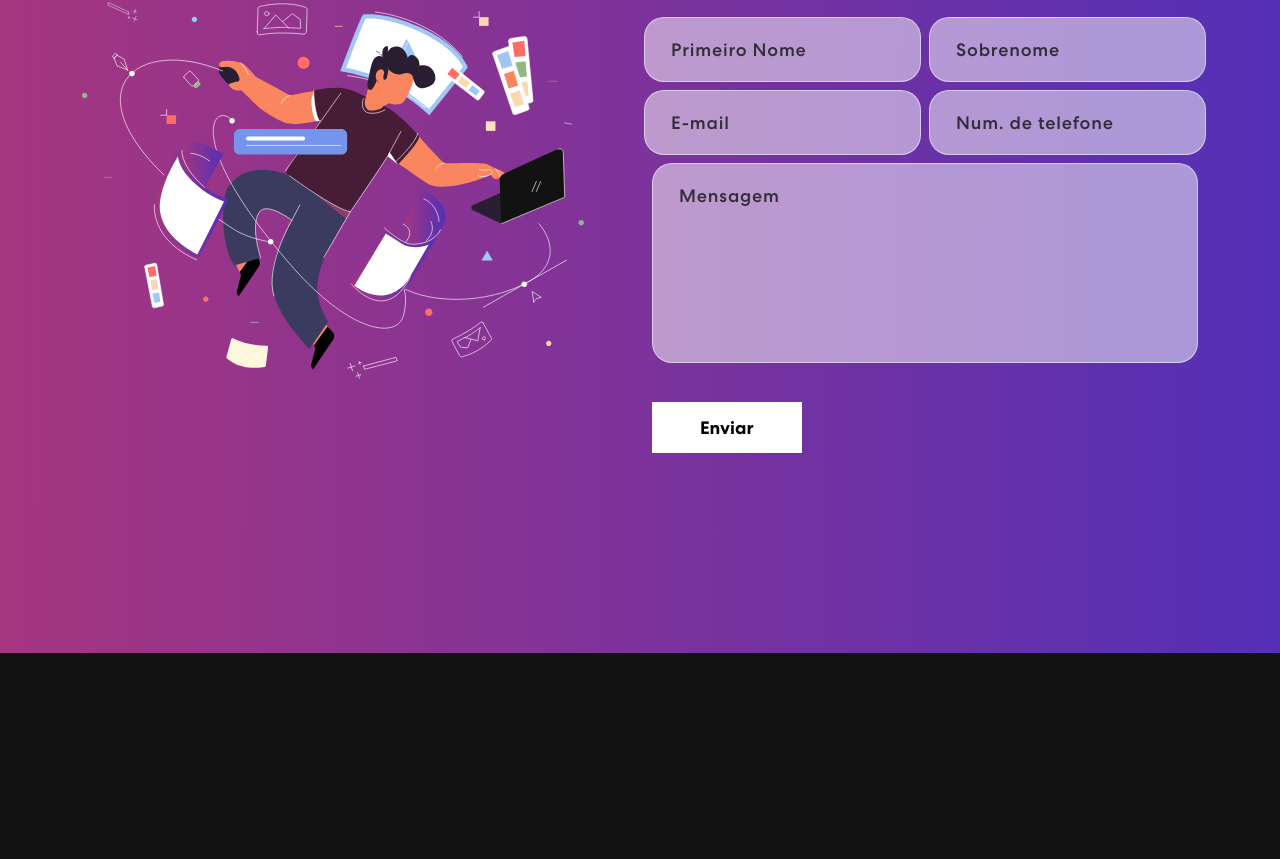
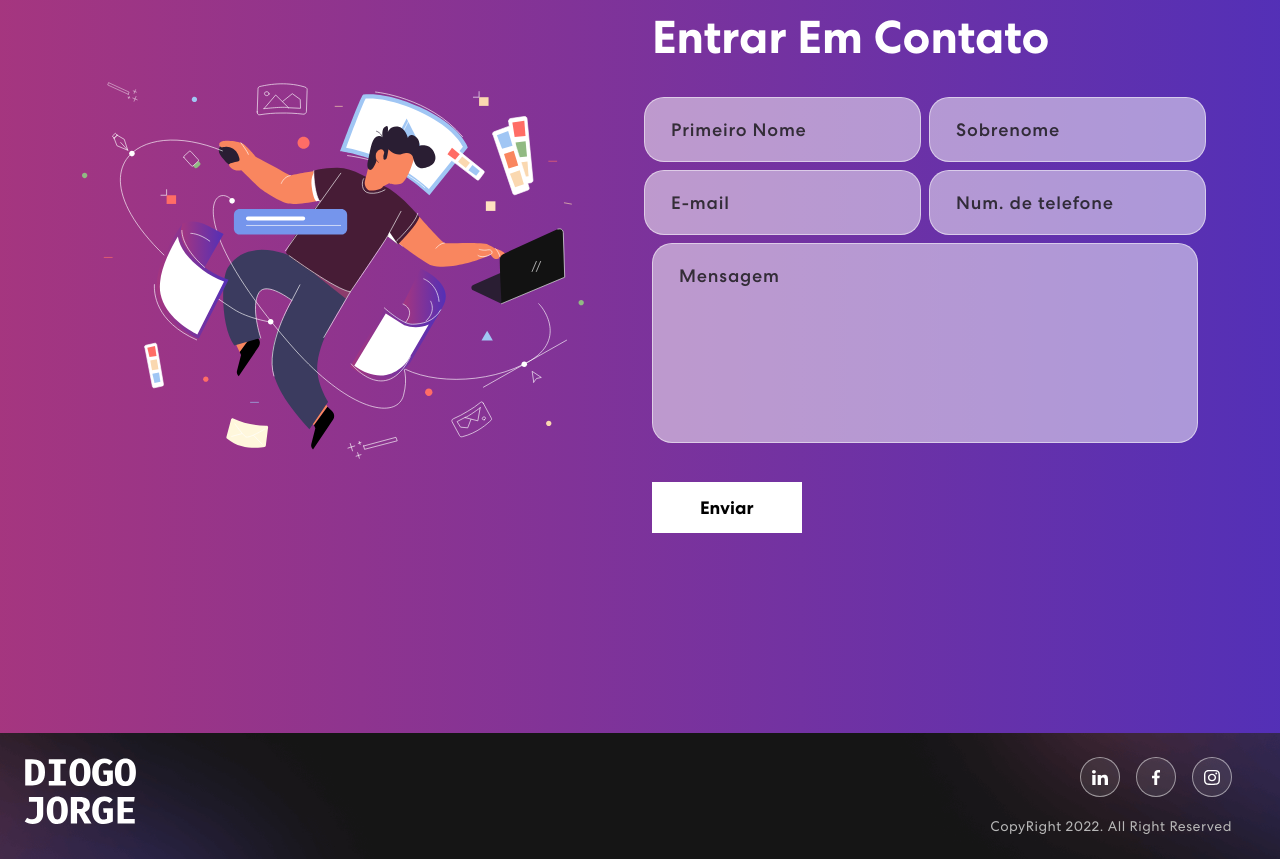
Before and after one commit to DiogoJorge1401/MyNewPortfolio, a React (Vite) app: page / in a window 1280 px wide. Shown: the part 2260-3119 px from the top of the page. Before the commit the page ends 2913 px from the top, so only its background shows below. Built offline with nearby package versions, Linux system fonts and the light colour scheme.

Commit message:
feat: add Footer component

```diff
--- a/src/App.tsx
+++ b/src/App.tsx
@@ -1,6 +1,7 @@
 import "./App.scss";
 import { Banner } from "./components/Banner";
 import { Contact } from './components/Contact';
+import { Footer } from './components/Footer';
 import { NavBar } from "./components/Navbar";
 import { Projects } from "./components/Projects";
 import { Skills } from "./components/Skills";
@@ -13,6 +14,7 @@ export const App = () => {
       <Skills />
       <Projects />
       <Contact />
+      <Footer />
     </>
   );
 };
--- a/src/components/Contact/index.scss
+++ b/src/components/Contact/index.scss
@@ -82,7 +82,11 @@
     }
 
     p {
+      padding: 0.5rem 1rem;
       font-size: 1rem;
+      text-align: center;
+      background: rgba(18, 18, 18, 0.5);
+      border-radius: 1rem;
 
       &.success {
         color: green;
--- a/src/components/Contact/index.tsx
+++ b/src/components/Contact/index.tsx
@@ -16,7 +16,7 @@ export const Contact = () => {
   const [formDetails, setFormDetails] = useState(formInitialDetails);
   const [buttonText, setButtonText] = useState("Enviar");
   const [status, setStatus] = useState<any>({});
-  const [isSubmiting, setIsSubmiting] = useState(false)
+  const [isSubmiting, setIsSubmiting] = useState(false);
 
   const handleFieldUpdate = (e: any) => {
     setFormDetails((prev) => ({
@@ -24,9 +24,34 @@ export const Contact = () => {
       [e.target.name]: e.target.value,
     }));
   };
+
+  const isEmpty = (value: string) => {
+    return value === "";
+  };
+
+  const validatingForm = () => {
+    for (const v of Object.values(formDetails)) {
+      if (isEmpty(v)) return false;
+    }
+    return true;
+  };
+
   const handleOnSubmit = async (e: any) => {
     e.preventDefault();
-    setIsSubmiting(true)
+
+    if (!validatingForm()) {
+      setStatus({
+        message: "Preencha todos os campos.",
+        success: false,
+      });
+
+      setTimeout(() => setStatus({}), 2500);
+
+      return;
+    }
+
+    setIsSubmiting(true);
+
     setButtonText("Eviando...");
     try {
       await axios.post(
--- /dev/null
+++ b/src/components/Footer/index.scss
@@ -0,0 +1,79 @@
+.footer {
+  display: flex;
+  align-items: center;
+  padding: 1.5rem;
+
+  background: url("../../assets/img/footer-bg.png");
+  background-position: center center;
+  background-size: cover;
+  background-repeat: no-repeat;
+
+  .row {
+    @media screen and (max-width: 480px) {
+      flex-direction: column;
+      gap: 1.25rem;
+    }
+
+    .logo-container {
+      @media screen and (max-width: 480px) {
+        display: inline-flex;
+        justify-content: center;
+      }
+      img {
+        width: 7rem;
+      }
+    }
+
+    .social-icons {
+      display: inline-flex;
+      gap: 1rem;
+
+      a {
+        width: 2.5rem;
+        height: 2.5rem;
+        display: inline-flex;
+        align-items: center;
+        justify-content: center;
+        position: relative;
+        background: rgba(217, 217, 217, 0.1);
+        border-radius: 50%;
+        border: 0.0625rem solid rgba(255, 255, 255, 0.5);
+
+        &::before {
+          content: "";
+          width: 2.5rem;
+          height: 2.5rem;
+          position: absolute;
+          background-color: #fff;
+          border-radius: 50%;
+          transform: scale(0);
+          transition: 0.3s ease-in-out;
+        }
+
+        img {
+          width: 40%;
+          transition: 0.3s ease-in-out;
+        }
+
+        &:hover {
+          &::before {
+            transform: scale(1);
+          }
+
+          img {
+            filter: brightness(0) saturate(100%) invert(0%) sepia(7%)
+              saturate(98%) hue-rotate(346deg) brightness(95%) contrast(86%);
+          }
+        }
+      }
+    }
+
+    p {
+      font-weight: 400;
+      font-size: 0.875rem;
+      color: #b8b8b8;
+      letter-spacing: 0.03125rem;
+      margin-top: 1.25rem;
+    }
+  }
+}
--- /dev/null
+++ b/src/components/Footer/index.tsx
@@ -0,0 +1,30 @@
+import { Col, Container, Row } from "react-bootstrap";
+import footIcon1 from "../../assets/img/nav-icon1.svg";
+import footIcon2 from "../../assets/img/nav-icon2.svg";
+import footIcon3 from "../../assets/img/nav-icon3.svg";
+import logo from "../../assets/img/logo.svg";
+import './index.scss'
+
+export const Footer = () => {
+  return (
+    <footer className="footer">
+      <Row className='w-100'>
+        <Col className='logo-container'>
+          <img src={logo} alt="Logo" />
+        </Col>
+
+        <Col className="text-center text-sm-end">
+          <div className="social-icons">
+            <a href=""><img src={footIcon1} /></a>
+
+            <a href=""><img src={footIcon2} /></a>
+
+            <a href=""><img src={footIcon3} /></a>
+          </div>
+
+          <p>CopyRight 2022. All Right Reserved</p>
+        </Col>
+      </Row>
+    </footer>
+  );
+};
--- a/src/components/Navbar/index.scss
+++ b/src/components/Navbar/index.scss
@@ -97,7 +97,7 @@ span.navbar-text {
   align-items: center;
   gap: 1.25rem;
 
-  .social-icon {
+  .social-icons {
     display: inline-flex;
     gap: 1rem;
 
--- a/src/components/Navbar/index.tsx
+++ b/src/components/Navbar/index.tsx
@@ -67,7 +67,7 @@ export const NavBar = () => {
           </Nav>
 
           <span className="navbar-text">
-            <div className="social-icon">
+            <div className="social-icons">
               <a href="#">
                 <img src={navIcon1} alt="" />
               </a>
--- a/src/components/Projects/index.scss
+++ b/src/components/Projects/index.scss
@@ -1,6 +1,6 @@
 .projects {
   position: relative;
-  padding: 5rem 0;
+  padding: 7.5rem 0;
   background: #000;
   z-index: 0;
 
```
